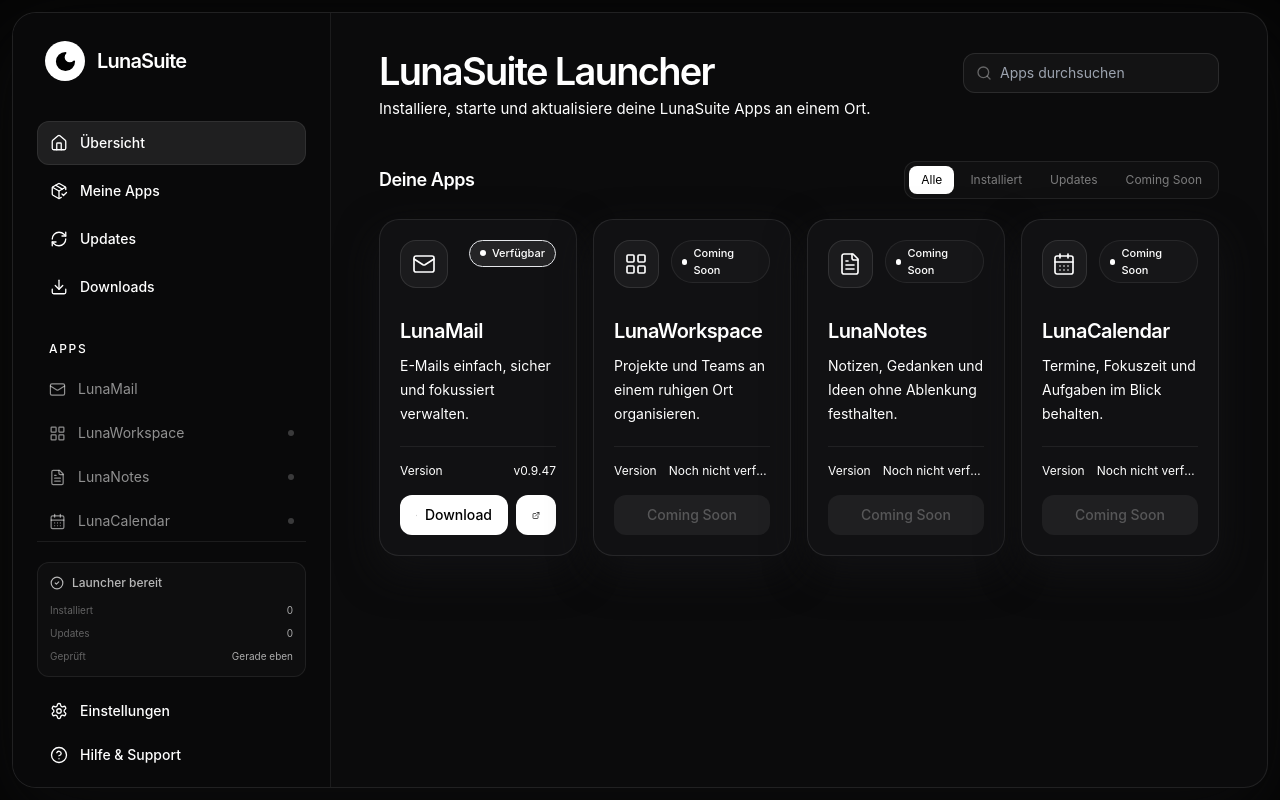
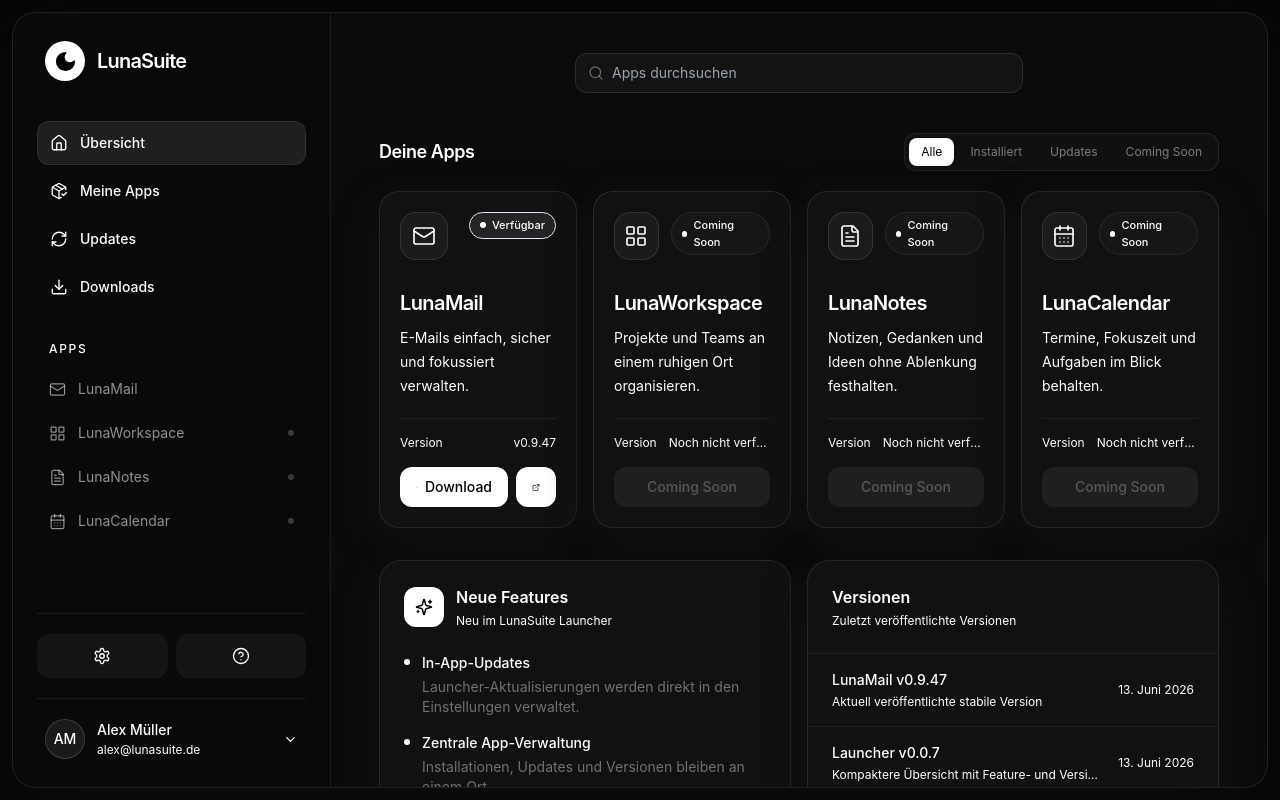
Before and after one commit to Emiciano/LunaSuite-Launcher, a React (Vite) app: page / in a window 1280 px wide. Built offline with nearby package versions, Linux system fonts and the light colour scheme.

Commit message:
Release LunaSuite Launcher 0.0.7

```diff
--- a/package.json
+++ b/package.json
@@ -1,7 +1,7 @@
 {
   "name": "lunasuite-launcher",
   "private": true,
-  "version": "0.0.6",
+  "version": "0.0.7",
   "type": "module",
   "main": "electron/main.mjs",
   "scripts": {
--- a/src/App.tsx
+++ b/src/App.tsx
@@ -1,4 +1,4 @@
-import { CheckCircle2, ExternalLink, FileText, Info, X } from "lucide-react";
+import { CheckCircle2, ExternalLink, FileText, Info, Sparkles, X } from "lucide-react";
 import { useEffect, useMemo, useRef, useState } from "react";
 import { AppCard } from "./components/AppCard";
 import { AppPage } from "./components/AppPage";
@@ -9,7 +9,7 @@ import { ReleaseNotesPanel } from "./components/ReleaseNotesPanel";
 import { SettingsPanel, type LauncherSettings } from "./components/SettingsPanel";
 import { Sidebar, type NavigationId } from "./components/Sidebar";
 import { UpdatePanel } from "./components/UpdatePanel";
-import { appRegistry, type LauncherApp } from "./data/apps";
+import { appRegistry, updateHistory, type LauncherApp } from "./data/apps";
 import { getInstalledApps, installApp, type InstallationTask } from "./services/installService";
 import { checkForUpdates, downloadUpdate, installUpdate } from "./services/updateService";
 
@@ -32,7 +32,7 @@ export default function App() {
   const [query, setQuery] = useState("");
   const [filter, setFilter] = useState<Filter>("all");
   const [checking, setChecking] = useState(false);
-  const [launcherVersion, setLauncherVersion] = useState("0.0.6");
+  const [launcherVersion, setLauncherVersion] = useState("0.0.7");
   const [launcherUpdateStatus, setLauncherUpdateStatus] = useState<LauncherUpdateStatus | null>(null);
   const [lastChecked, setLastChecked] = useState("Noch nicht geprüft");
   const [tasks, setTasks] = useState<InstallationTask[]>([]);
@@ -173,9 +173,6 @@ export default function App() {
           active={activePage}
           activeAppId={activeAppId}
           apps={apps}
-          installedCount={apps.filter((app) => app.installed).length}
-          updateCount={apps.filter((app) => app.updateAvailable).length}
-          lastChecked={lastChecked}
           open={menuOpen}
           onNavigate={navigate}
           onSelectApp={(appId) => setActiveAppId(appId)}
@@ -201,6 +198,7 @@ export default function App() {
                 query={query}
                 showSearch={showAppGrid}
                 showUpdateButton={activePage === "updates"}
+                hideCopy={showAppGrid}
                 checking={checking}
                 onQueryChange={setQuery}
                 onCheckUpdates={() => void checkUpdates()}
@@ -223,6 +221,7 @@ export default function App() {
                     {filteredApps.map((app) => <AppCard key={app.id} app={app} progress={tasks.find((task) => task.appId === app.id)?.progress} onAction={handleAppAction} />)}
                   </div>
                   {filteredApps.length === 0 ? <div className="mt-4 rounded-2xl border border-dashed border-white/10 px-6 py-14 text-center text-sm text-white/38">Keine Apps für diesen Filter gefunden.</div> : null}
+                  {activePage === "overview" ? <OverviewCards /> : null}
                 </>
               ) : null}
 
@@ -251,6 +250,58 @@ export default function App() {
   );
 }
 
+function OverviewCards() {
+  const versions = updateHistory.slice(0, 3);
+  return (
+    <div className="mt-8 grid gap-4 lg:grid-cols-2">
+      <section className="rounded-[22px] border border-white/[0.09] bg-[#111113] p-6 shadow-card">
+        <div className="flex items-center gap-3">
+          <span className="grid h-10 w-10 place-items-center rounded-xl bg-white text-black"><Sparkles size={18} /></span>
+          <div>
+            <h2 className="font-semibold">Neue Features</h2>
+            <p className="mt-1 text-xs text-white/38">Neu im LunaSuite Launcher</p>
+          </div>
+        </div>
+        <div className="mt-6 space-y-4 text-sm">
+          <Feature title="In-App-Updates" text="Launcher-Aktualisierungen werden direkt in den Einstellungen verwaltet." />
+          <Feature title="Zentrale App-Verwaltung" text="Installationen, Updates und Versionen bleiben an einem Ort." />
+          <Feature title="Reduzierte Übersicht" text="Mehr Fokus auf deine Apps und relevante Informationen." />
+        </div>
+      </section>
+
+      <section className="overflow-hidden rounded-[22px] border border-white/[0.09] bg-[#111113] shadow-card">
+        <div className="p-6">
+          <h2 className="font-semibold">Versionen</h2>
+          <p className="mt-1 text-xs text-white/38">Zuletzt veröffentlichte Versionen</p>
+        </div>
+        <div>
+          {versions.map((entry) => (
+            <div key={entry.version} className="flex items-center justify-between gap-5 border-t border-white/[0.06] px-6 py-4">
+              <div className="min-w-0">
+                <p className="text-sm font-medium">{entry.version}</p>
+                <p className="mt-1 truncate text-xs text-white/38">{entry.note}</p>
+              </div>
+              <span className="shrink-0 text-xs text-white/32">{entry.date}</span>
+            </div>
+          ))}
+        </div>
+      </section>
+    </div>
+  );
+}
+
+function Feature({ title, text }: { title: string; text: string }) {
+  return (
+    <div className="flex gap-3">
+      <span className="mt-1.5 h-1.5 w-1.5 shrink-0 rounded-full bg-white" />
+      <div>
+        <p className="font-medium">{title}</p>
+        <p className="mt-1 leading-5 text-white/40">{text}</p>
+      </div>
+    </div>
+  );
+}
+
 function SupportView() {
   return <div className="grid gap-5 md:grid-cols-3">{[[Info, "Erste Schritte", "Launcher einrichten und Apps installieren."], [FileText, "Dokumentation", "Antworten zu Updates, Versionen und Konten."], [ExternalLink, "Support kontaktieren", "Direkte Hilfe durch das LunaSuite Team."]].map(([Icon, title, text]) => { const SupportIcon = Icon as typeof Info; return <button key={title as string} className="rounded-[20px] border border-white/[0.09] bg-[#111113] p-6 text-left transition hover:border-white/[0.16] hover:bg-[#141416]"><SupportIcon size={22} /><h2 className="mt-8 font-semibold">{title as string}</h2><p className="mt-2 text-sm leading-6 text-white/42">{text as string}</p></button>; })}</div>;
 }
--- a/src/components/Header.tsx
+++ b/src/components/Header.tsx
@@ -7,6 +7,7 @@ type Props = {
   query: string;
   showSearch?: boolean;
   showUpdateButton?: boolean;
+  hideCopy?: boolean;
   checking: boolean;
   onQueryChange: (value: string) => void;
   onCheckUpdates: () => void;
@@ -19,14 +20,15 @@ export function Header({
   query,
   showSearch = true,
   showUpdateButton = false,
+  hideCopy = false,
   checking,
   onQueryChange,
   onCheckUpdates,
   onOpenMenu
 }: Props) {
   return (
-    <header className="mb-10 flex flex-col gap-6 xl:flex-row xl:items-start xl:justify-between">
-      <div className="flex min-w-0 items-start gap-3">
+    <header className={`mb-10 flex flex-col gap-6 ${hideCopy ? "items-center" : "xl:flex-row xl:items-start xl:justify-between"}`}>
+      <div className={`min-w-0 items-start gap-3 ${hideCopy ? "absolute left-5 top-6 flex lg:hidden" : "flex"}`}>
         <button
           className="mt-1 inline-flex h-10 w-10 shrink-0 items-center justify-center rounded-xl border border-white/10 bg-white/[0.04] text-white/70 lg:hidden"
           onClick={onOpenMenu}
@@ -34,15 +36,15 @@ export function Header({
         >
           <Menu size={19} />
         </button>
-        <div>
+        {!hideCopy ? <div>
           <h1 className="text-3xl font-semibold tracking-[-0.045em] text-white md:text-[38px]">{title}</h1>
           <p className="mt-2 max-w-2xl text-sm leading-6 text-white/46 md:text-[15px]">{subtitle}</p>
-        </div>
+        </div> : null}
       </div>
 
-      <div className="flex flex-col gap-3 sm:flex-row">
+      <div className={`flex flex-col gap-3 sm:flex-row ${hideCopy ? "w-full justify-center" : ""}`}>
         {showSearch ? (
-          <label className="flex h-10 min-w-0 items-center gap-2 rounded-xl border border-white/10 bg-white/[0.035] px-3 text-white/35 sm:w-64">
+          <label className={`flex h-10 min-w-0 items-center gap-2 rounded-xl border border-white/10 bg-white/[0.035] px-3 text-white/35 ${hideCopy ? "w-full max-w-md" : "sm:w-64"}`}>
             <Search size={16} />
             <input
               className="min-w-0 flex-1 bg-transparent text-sm text-white outline-none placeholder:text-white/28"
--- a/src/components/Sidebar.tsx
+++ b/src/components/Sidebar.tsx
@@ -10,7 +10,6 @@ import {
   X
 } from "lucide-react";
 import { appIcons, type LauncherApp } from "../data/apps";
-import { SystemStatus } from "./SystemStatus";
 
 export type NavigationId = "overview" | "apps" | "updates" | "downloads" | "settings" | "support";
 
@@ -18,9 +17,6 @@ type Props = {
   active: NavigationId;
   activeAppId: string | null;
   apps: LauncherApp[];
-  installedCount: number;
-  updateCount: number;
-  lastChecked: string;
   open: boolean;
   onNavigate: (id: NavigationId) => void;
   onSelectApp: (appId: string) => void;
@@ -34,7 +30,7 @@ const primaryNav = [
   { id: "downloads" as const, label: "Downloads", icon: Download }
 ];
 
-export function Sidebar({ active, activeAppId, apps, installedCount, updateCount, lastChecked, open, onNavigate, onSelectApp, onClose }: Props) {
+export function Sidebar({ active, activeAppId, apps, open, onNavigate, onSelectApp, onClose }: Props) {
   function navigate(id: NavigationId) {
     onNavigate(id);
     onClose();
@@ -92,11 +88,20 @@ export function Sidebar({ active, activeAppId, apps, installedCount, updateCount
         </div>
 
         <div className="mt-auto border-t border-white/[0.08] pt-5">
-          <div className="mb-3">
-            <SystemStatus installedCount={installedCount} updateCount={updateCount} lastChecked={lastChecked} />
+          <div className="grid grid-cols-2 gap-2">
+            <IconNavButton
+              active={active === "settings"}
+              label="Einstellungen"
+              icon={Settings}
+              onClick={() => navigate("settings")}
+            />
+            <IconNavButton
+              active={active === "support"}
+              label="Hilfe & Support"
+              icon={HelpCircle}
+              onClick={() => navigate("support")}
+            />
           </div>
-          <NavButton active={active === "settings"} label="Einstellungen" icon={Settings} onClick={() => navigate("settings")} />
-          <NavButton active={active === "support"} label="Hilfe & Support" icon={HelpCircle} onClick={() => navigate("support")} />
 
           <button className="mt-5 flex w-full items-center gap-3 border-t border-white/[0.08] px-2 pt-5 text-left">
             <span className="grid h-10 w-10 shrink-0 place-items-center rounded-full border border-white/15 bg-white/[0.07] text-sm font-medium">AM</span>
@@ -109,6 +114,31 @@ export function Sidebar({ active, activeAppId, apps, installedCount, updateCount
         </div>
       </aside>
     </>
+  );
+}
+
+function IconNavButton({
+  active,
+  label,
+  icon: Icon,
+  onClick
+}: {
+  active: boolean;
+  label: string;
+  icon: typeof Settings;
+  onClick: () => void;
+}) {
+  return (
+    <button
+      className={`grid h-11 place-items-center rounded-xl transition ${
+        active ? "bg-white text-black" : "bg-white/[0.045] text-white/58 hover:bg-white/[0.09] hover:text-white"
+      }`}
+      onClick={onClick}
+      aria-label={label}
+      title={label}
+    >
+      <Icon size={18} strokeWidth={1.75} />
+    </button>
   );
 }
 
--- a/src/data/apps.ts
+++ b/src/data/apps.ts
@@ -13,6 +13,7 @@ export type {
 
 export const updateHistory = [
   { version: "LunaMail v0.9.47", note: "Aktuell veröffentlichte stabile Version", date: "13. Juni 2026" },
+  { version: "Launcher v0.0.7", note: "Kompaktere Übersicht mit Feature- und Versionskarten", date: "13. Juni 2026" },
   { version: "Launcher v0.0.6", note: "Reduzierte Übersicht und Updateverwaltung in den Einstellungen", date: "13. Juni 2026" },
   { version: "Launcher v0.0.5", note: "In-App-Updates für den Launcher", date: "13. Juni 2026" },
   { version: "Launcher v0.0.4", note: "App Registry, Installations- und Update-Services", date: "13. Juni 2026" }
```
Also changed, not shown: 1 other file (tests, documents, lock files or other folders).
